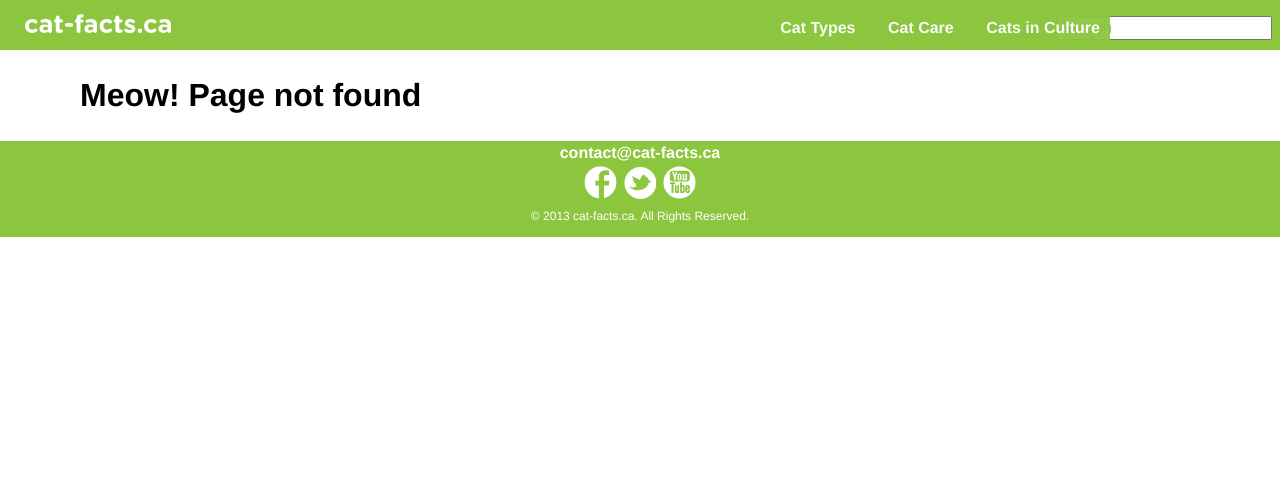
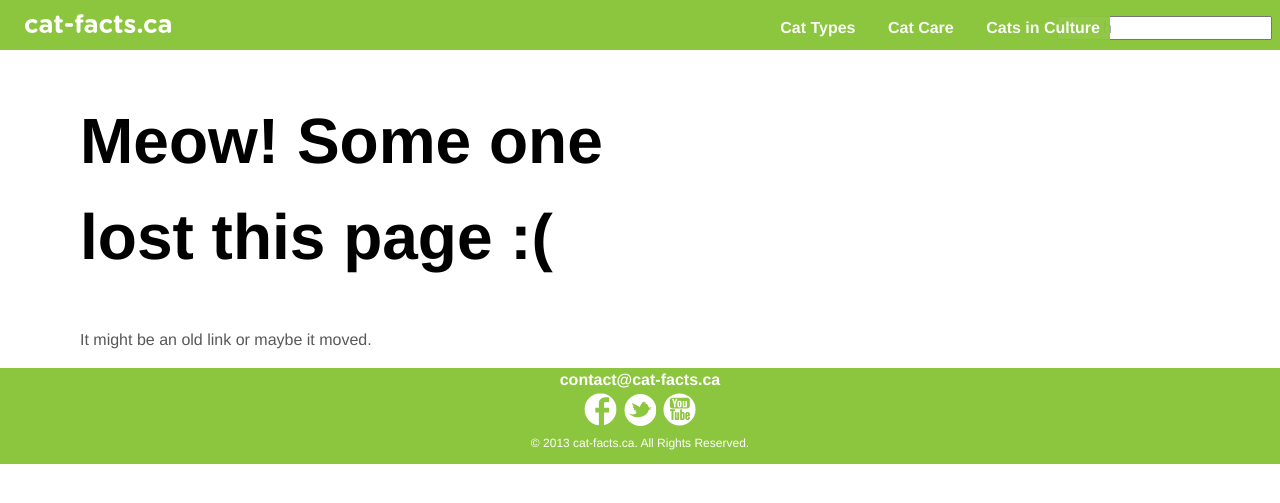
Before and after one commit to williamshaw/large-data-website, a Jekyll site: the page built from 404.html, in a window 1280 px wide. Shown: the top 503 px of the page. Built offline with Jekyll 4.4.1, drawn with Linux system fonts in a browser that asks for light colours; Markdown is read by kramdown in place of the engine named in the settings.

Commit message:
Updated CSS

```diff
--- a/404.html
+++ b/404.html
@@ -4,4 +4,5 @@ title: 404
 author: William Shaw
 ---
 
-<h1>Meow! Page not found</h1>
+<h1 class="error-msg">Meow! Some one lost this page :(</h1>
+<p>It might be an old link or maybe it moved.</p>
--- a/_includes/css/general.css
+++ b/_includes/css/general.css
@@ -234,3 +234,8 @@ a:active {
 a:focus {
   outline: 2px solid #000;
 }
+
+.error-msg {
+  font-size: 4em;
+  max-width: 650px;
+}
```
Also changed, not shown: img/Untitled-1-01.svg (added).
